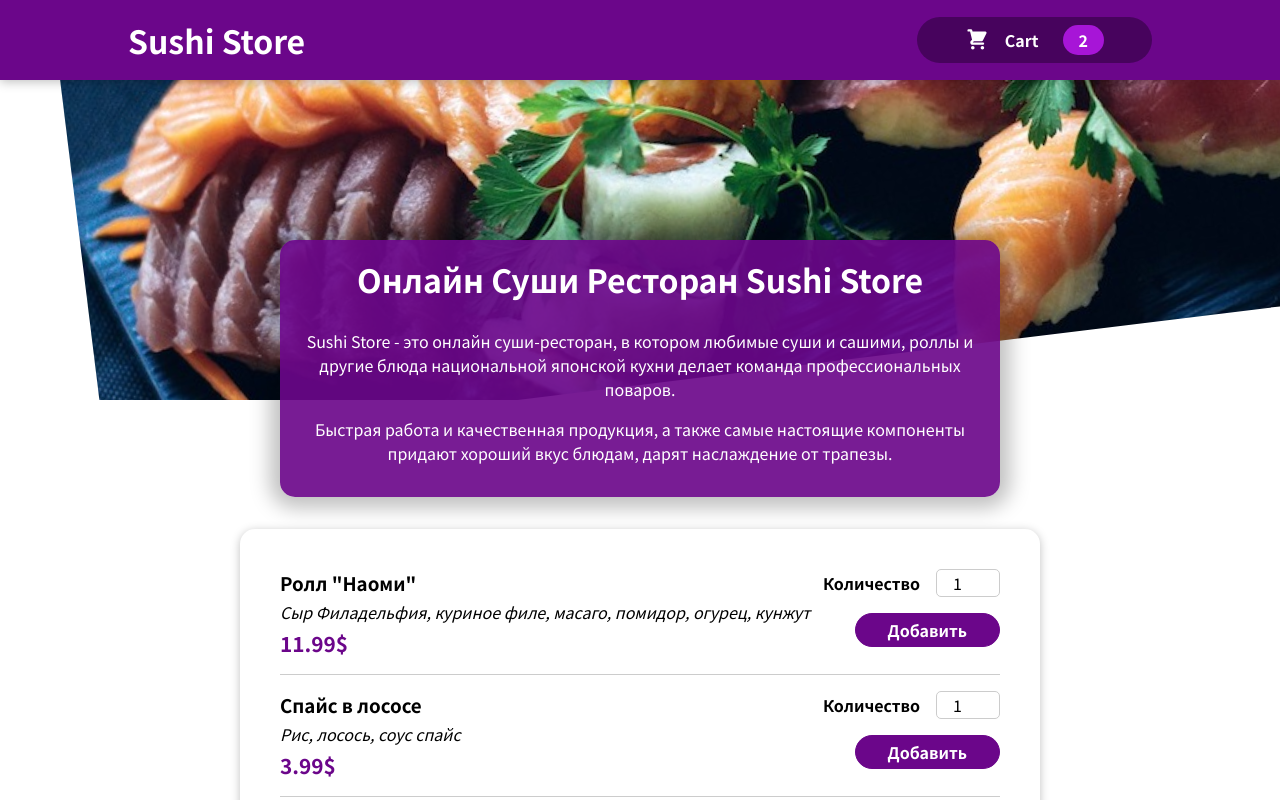
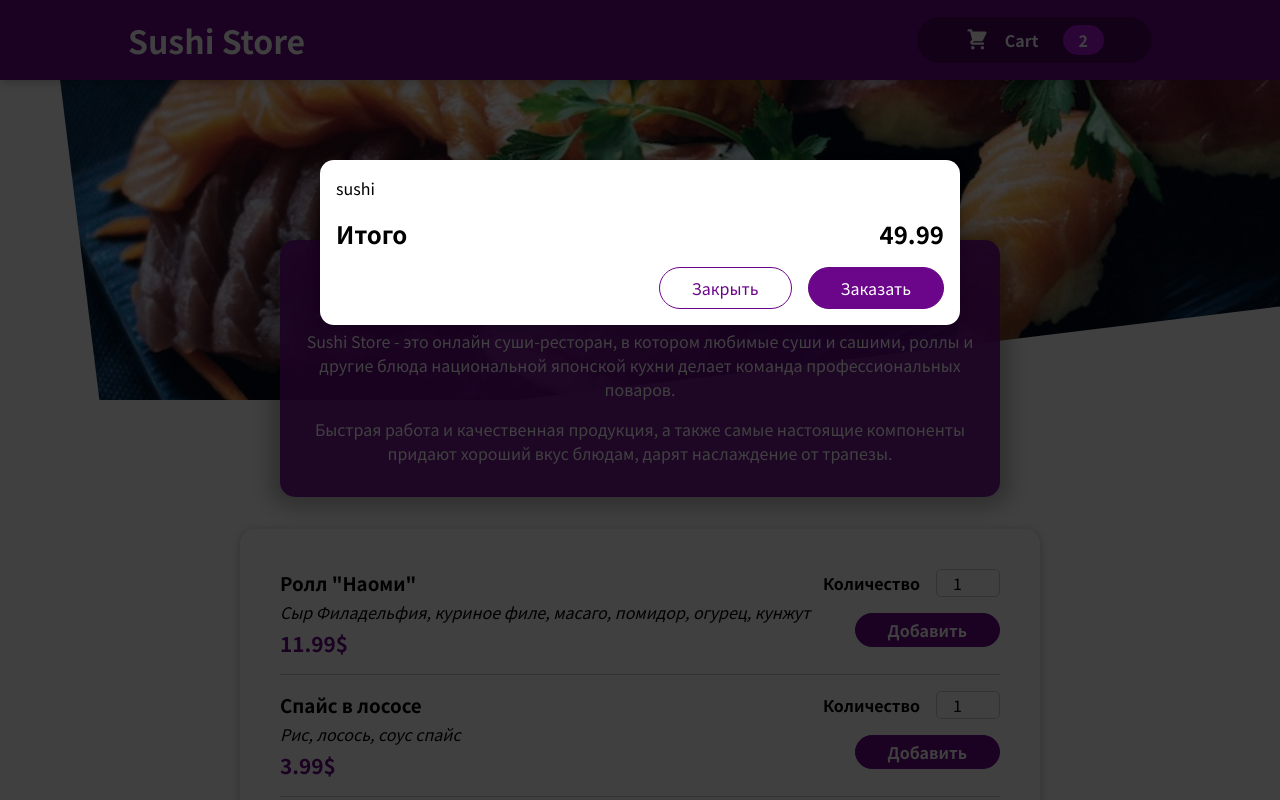
Before and after one commit to ablehope/sushi-order, a React (Create React App) app: page / in a window 1280 px wide. Shown: the top 800 px of the page. Built offline with nearby package versions, Linux system fonts and the light colour scheme.

Commit message:
added modal

```diff
--- a/public/index.html
+++ b/public/index.html
@@ -28,6 +28,7 @@
   </head>
   <body>
     <noscript>You need to enable JavaScript to run this app.</noscript>
+    <div id="overlays"></div>
     <div id="root"></div>
     <!--
       This HTML file is a template.
--- a/src/App.js
+++ b/src/App.js
@@ -1,10 +1,12 @@
 import React from 'react';
 import Header from "./components/Header/Header";
 import Meals from "./components/Meals/Meals";
+import Cart from "./components/Cart/Cart";
 
 function App() {
   return (
     <React.Fragment>
+        <Cart/>
       <Header />
       <main>
           <Meals />
--- /dev/null
+++ b/src/components/Cart/Cart.js
@@ -0,0 +1,24 @@
+import styles from './Cart.module.css';
+import Modal from "../Modal/Modal";
+
+const Cart = (props) => {
+
+    const cartItems = <ul className={styles['cart-items']}>
+        {[{id: 'm1', name: 'sushi', amount: 2, price: 10}].map((item) =>
+            <li>{item.name}</li>)}
+    </ul>;
+
+    return <Modal>
+        {cartItems}
+        <div className={styles.total}>
+            <span>Итого</span>
+            <span>49.99</span>
+        </div>
+        <div className={styles.actions}>
+            <button className={styles['button--alt']}>Закрыть</button>
+            <button className={styles.button}>Заказать</button>
+        </div>
+    </Modal>
+}
+
+export default Cart;
--- /dev/null
+++ b/src/components/Cart/Cart.module.css
@@ -0,0 +1,46 @@
+.cart-items {
+    list-style: none;
+    margin: 0;
+    padding: 0;
+    max-height: 20rem;
+    overflow: auto;
+}
+
+.total {
+    display: flex;
+    justify-content: space-between;
+    align-items: center;
+    font-weight: bold;
+    font-size: 1.5rem;
+    margin: 1rem 0;
+}
+
+.actions {
+    text-align: right;
+}
+
+.actions button {
+    font: inherit;
+    cursor: pointer;
+    background-color: transparent;
+    border: 1px solid #6b068a;
+    padding: 0.5rem 2rem;
+    border-radius: 25px;
+    margin-left: 1rem;
+}
+
+.actions button:hover,
+.actions button:active {
+    background-color: #47035d;
+    border-color: #47035d;
+    color: white;
+}
+
+.actions .button--alt {
+    color: #6b068a;
+}
+
+.actions .button {
+    background-color: #6b068a;
+    color: white;
+}
--- a/src/components/MealItem/MealItem.js
+++ b/src/components/MealItem/MealItem.js
@@ -12,7 +12,7 @@ const MealItem = (props) => {
             <div className={styles.price}>{formatedPrice}</div>
         </div>
         <div>
-            <MealItemForm />
+            <MealItemForm id={props.id}/>
         </div>
     </li>
 }
--- a/src/components/MealItemForm/MealItemForm.js
+++ b/src/components/MealItemForm/MealItemForm.js
@@ -4,7 +4,7 @@ import Input from "../Input/Input";
 const MealItemForm = (props) => {
     return <form className={styles.form} action="">
         <Input label='Количество' input={{
-            id: 'amount',
+            id: props.id,
             type: 'number',
             min: '1',
             step: '1',
--- a/src/components/MealList/MealList.js
+++ b/src/components/MealList/MealList.js
@@ -35,6 +35,7 @@ const DUMMY_MEALS = [
 const MealList = () => {
 
     const mealList = DUMMY_MEALS.map((meal) => <MealItem key={meal.id}
+                                                         id={meal.id}
                                                          name={meal.name}
                                                          description={meal.description}
                                                          price={meal.price}/>)
--- /dev/null
+++ b/src/components/Modal/Modal.js
@@ -0,0 +1,24 @@
+import React from "react";
+import ReactDOM from 'react-dom';
+import styles from './Modal.module.css';
+
+const Backdrop = (props) => {
+    return <div className={styles.backdrop}></div>
+}
+
+const ModalWindow = (props) => {
+    return <div className={styles.modal}>
+        <div className={styles.content}>{props.children}</div>
+    </div>
+}
+
+const portalElement = document.getElementById("overlays")
+
+const Modal = (props) => {
+    return <React.Fragment>
+        {ReactDOM.createPortal(<Backdrop/>, portalElement)}
+        {ReactDOM.createPortal(<ModalWindow>{props.children}</ModalWindow>, portalElement)}
+    </React.Fragment>
+}
+
+export default Modal;
--- /dev/null
+++ b/src/components/Modal/Modal.module.css
@@ -0,0 +1,40 @@
+.backdrop {
+    position: fixed;
+    top: 0;
+    left: 0;
+    width: 100%;
+    height: 100vh;
+    z-index: 20;
+    background-color: rgba(0, 0, 0, 0.75);
+}
+
+.modal {
+    position: fixed;
+    top: 20vh;
+    left: 5%;
+    width: 90%;
+    background-color: white;
+    padding: 1rem;
+    border-radius: 14px;
+    box-shadow: 0 2px 8px rgba(0, 0, 0, 0.25);
+    z-index: 30;
+    animation: slide-down 300ms ease-out forwards;
+}
+
+@media (min-width: 768px) {
+    .modal {
+        width: 40rem;
+        left: calc(50% - 20rem);
+    }
+}
+
+@keyframes slide-down {
+    from {
+        opacity: 0;
+        transform: translateY(-3rem);
+    }
+    to {
+        opacity: 1;
+        transform: translateY(0);
+    }
+}
```
Also changed, not shown: 1 other file (tests, documents, lock files or other folders).
